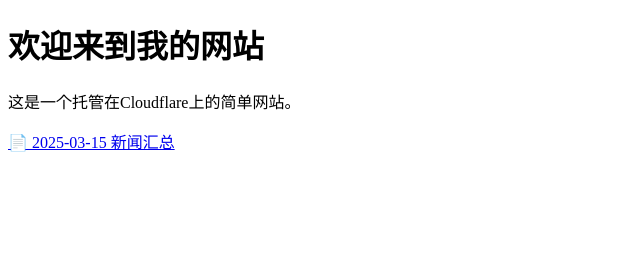
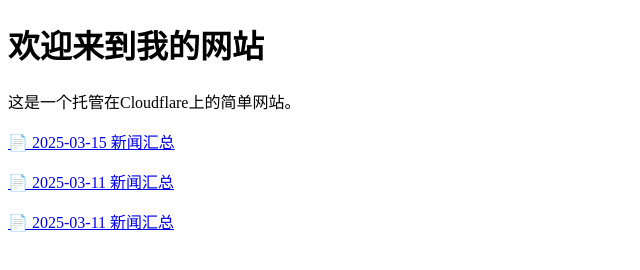
Before and after one commit to tellight3/blog, a plain HTML site: page index.html in a window 1280 px wide. Shown: the whole page, without its empty margins (0-640 px from the left). Drawn offline with Linux system fonts and the light colour scheme.

Commit message:
📄 添加或更新 index.html

```diff
--- a/index.html
+++ b/index.html
@@ -8,5 +8,9 @@
   <p>这是一个托管在Cloudflare上的简单网站。</p>
 
   <p><a href="news/2025-03-15.txt">📄 2025-03-15 新闻汇总</a></p>
+
+  <p><a href="news/2025-03-11.txt">📄 2025-03-11 新闻汇总</a></p>
+
+  <p><a href="news/2025-03-11.txt">📄 2025-03-11 新闻汇总</a></p>
 </body>
 </html>
```
